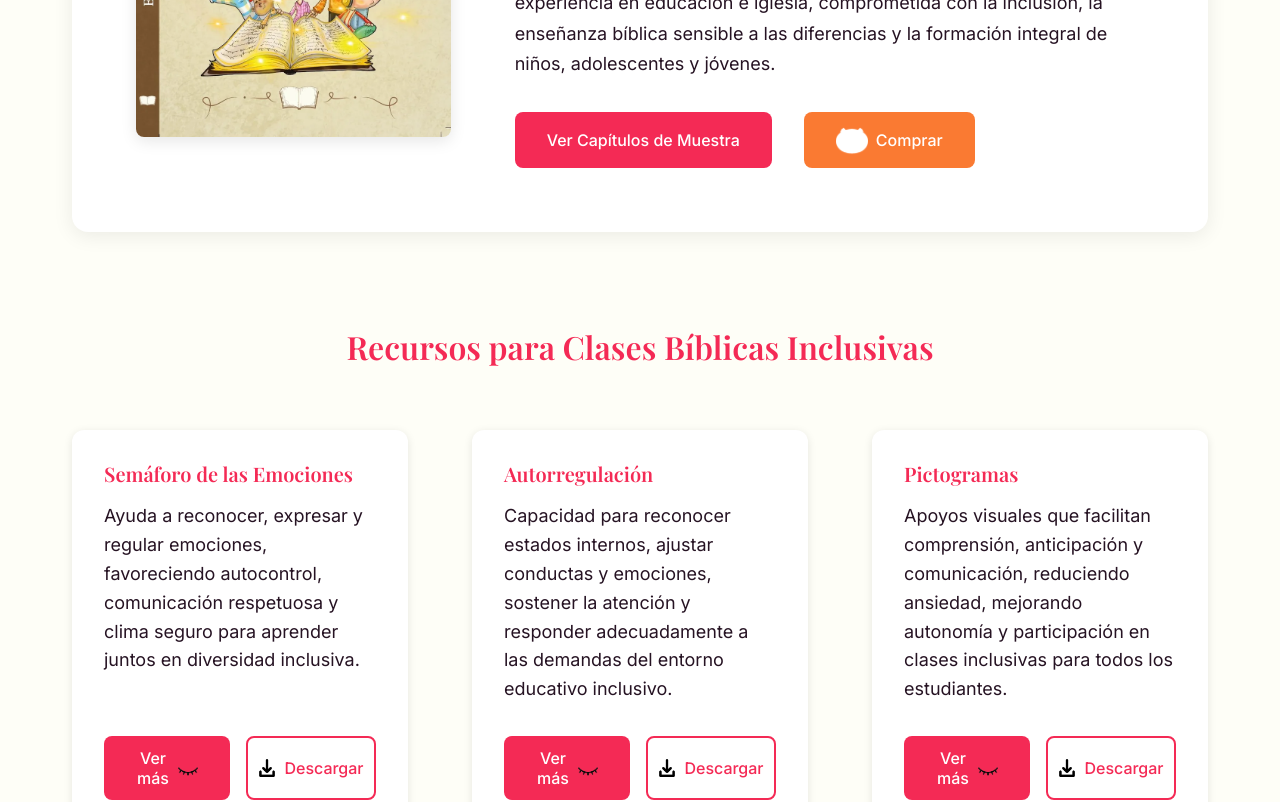
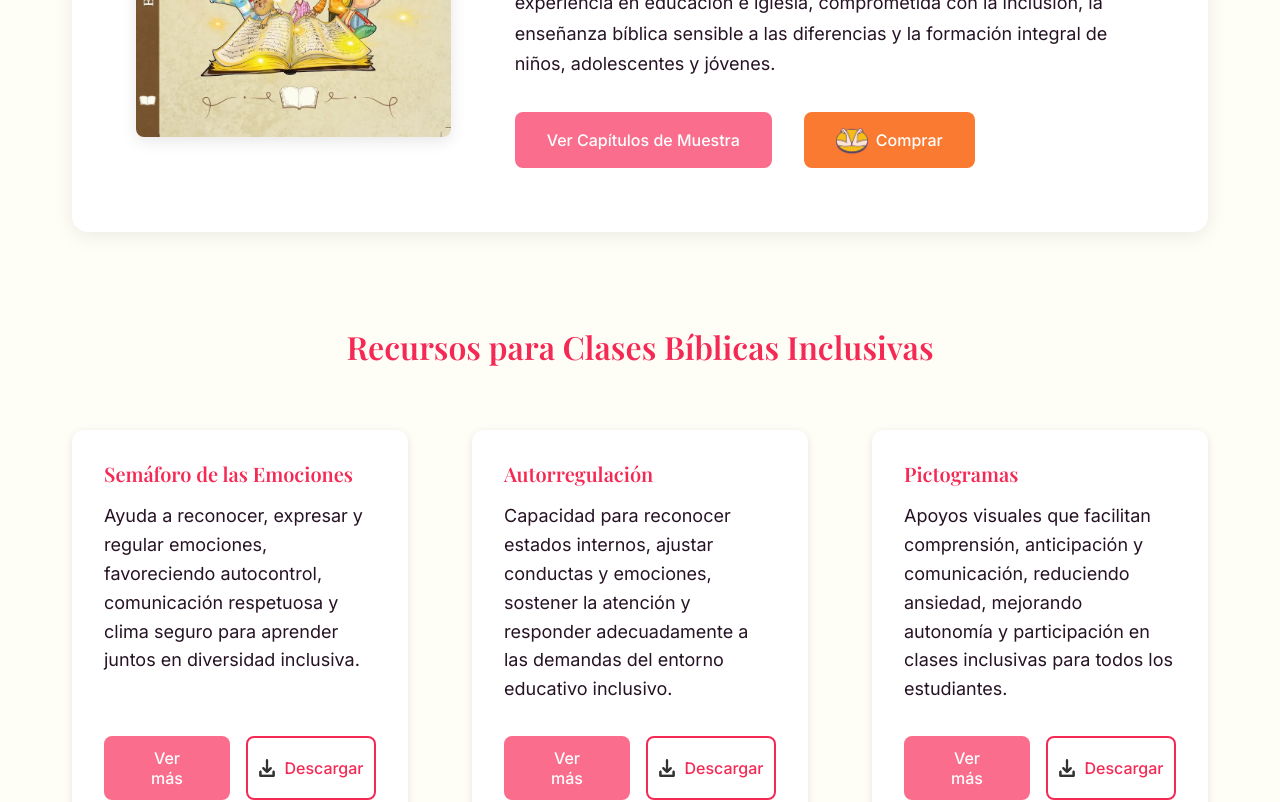
Before and after one commit to AgustinCevello/sembrarlapalabra, a React (Vite) app: page / in a window 1280 px wide. Shown: the part 1520-2322 px from the top of the page. Built offline with nearby package versions, Linux system fonts and the light colour scheme.

Commit message:
Cambios generales3

```diff
--- a/src/components/Footer/Footer.css
+++ b/src/components/Footer/Footer.css
@@ -34,7 +34,6 @@
   width: 80px;
   height: auto;
   margin-bottom: var(--spacing-sm);
-  filter: brightness(0) invert(1);
 }
 
 .footer-tagline {
--- a/src/components/common/BookCard.css
+++ b/src/components/common/BookCard.css
@@ -96,10 +96,7 @@
   transform: translateY(-2px);
 }
 
-.book-card-link:hover .ml-icon-large,
-.book-card-link:hover .enlace-icon {
-  filter: brightness(0) invert(1);
-}
+
 
 .ml-icon-large {
   width: 32px;
--- a/src/components/common/Button.css
+++ b/src/components/common/Button.css
@@ -1,4 +1,4 @@
-/* url(Button.css) */
+/*url(Button.css)*/
 
 .btn {
   font-family: var(--font-body);
@@ -8,61 +8,49 @@
   border: none;
   border-radius: 8px;
   cursor: pointer;
-  transition: all var(--transition-normal);
   display: inline-block;
   text-align: center;
   text-decoration: none;
+  transition: background-color 0.2s ease-in-out !important;
 }
 
-.btn-primary {
-  background-color: var(--primary-color);
-  color: var(--white);
+/* BOTON PRIMARIO: Color base y Hover */
+.btn-primary,
+button.btn-primary,
+a.btn-primary {
+  background-color: #fa6d8c !important; /* Oscurecimiento visible */
+
+  color: #ffffff !important;
 }
 
-.btn-primary:hover {
-  /* Antes: #1e4620 (Verde oscuro). Nuevo: Un tono más oscuro de --primary-color (#f42a55) */
-  background-color: #e0264e;
-  transform: translateY(-2px);
-  /* Sombra basada en --primary-color */
-  box-shadow: 0 4px 12px rgba(244, 42, 85, 0.3);
+.btn-primary:hover,
+button.btn-primary:hover,
+a.btn-primary:hover {
+  background-color: #f7315c !important; /* Oscurecimiento visible */
 }
 
-.btn-secondary {
-  background-color: var(--secondary-color);
-  color: var(--white);
+/* BOTON SECUNDARIO: Color base y Hover */
+.btn-secondary,
+button.btn-secondary,
+a.btn-secondary {
+  background-color: #fa7a32 !important;
+  color: #ffffff !important;
 }
 
-.btn-secondary:hover {
-  /* Antes: #7da350 (Verde claro). Nuevo: Un tono más oscuro de --secondary-color (#fa7a32) */
-  background-color: #e16b2d;
-  transform: translateY(-2px);
-  /* Sombra basada en --secondary-color */
-  box-shadow: 0 4px 12px rgba(250, 122, 50, 0.3);
+.btn-secondary:hover,
+button.btn-secondary:hover,
+a.btn-secondary:hover {
+  background-color: #e3621d !important; /* Oscurecimiento visible */
 }
 
+/* BOTON OUTLINE */
 .btn-outline {
-  background-color: transparent;
-  color: var(--primary-color);
-  border: 2px solid var(--primary-color);
+  background-color: transparent !important;
+  color: #f42a55 !important;
+  border: 2px solid #f42a55 !important;
 }
 
 .btn-outline:hover {
-  background-color: var(--primary-color);
-  color: var(--white);
+  background-color: #f42a55 !important;
+  color: #ffffff !important;
 }
-
-.btn:active {
-  transform: translateY(0);
-}
-
-.btn:disabled {
-  opacity: 0.6;
-  cursor: not-allowed;
-}
-
-@media (max-width: 768px) {
-  .btn {
-    padding: 0.65rem 1.5rem;
-    font-size: 0.95rem;
-  }
-}
--- a/src/components/common/ResourceCard.css
+++ b/src/components/common/ResourceCard.css
@@ -75,6 +75,7 @@
   height: 18px;
   /* Este filtro hace que el ícono de descarga sea blanco para el botón primario */
   filter: brightness(0) invert(1);
+  opacity: 0.8;
 }
 
 .btn-icon-ojo {
@@ -92,6 +93,7 @@
 
 .btn-outline:hover .btn-icon-descarga {
   filter: brightness(0) invert(1);
+  opacity: 0.8;
 }
 
 .modal-actions {
--- a/src/components/common/ResourceCard.jsx
+++ b/src/components/common/ResourceCard.jsx
@@ -42,11 +42,6 @@ const ResourceCard = ({ titulo, descripcion, fileId, imagen }) => {
               onMouseLeave={() => setIsHovering(false)}
             >
               Ver más
-              <img
-                src={isHovering ? OjoAbiertoIcon : OjoCerradoIcon}
-                alt="Ver"
-                className="btn-icon-ojo"
-              />
             </Button>
             <Button variant="outline" onClick={handleDownload}>
               <img src={DescargaIcon} alt="Descargar" className="btn-icon-descarga" />
--- a/src/components/sections/Inclusion.css
+++ b/src/components/sections/Inclusion.css
@@ -93,7 +93,7 @@
 .btn-icon-ml {
   width: 32px;
   height: 32px;
-  filter: brightness(0) invert(1);
+  opacity: 0.8;
 }
 
 .recursos-inclusion {
```
Also changed, not shown: src/assets/images/Variado/FotoMia.png, src/assets/images/Variado/FotoMiaDef.png (added).
